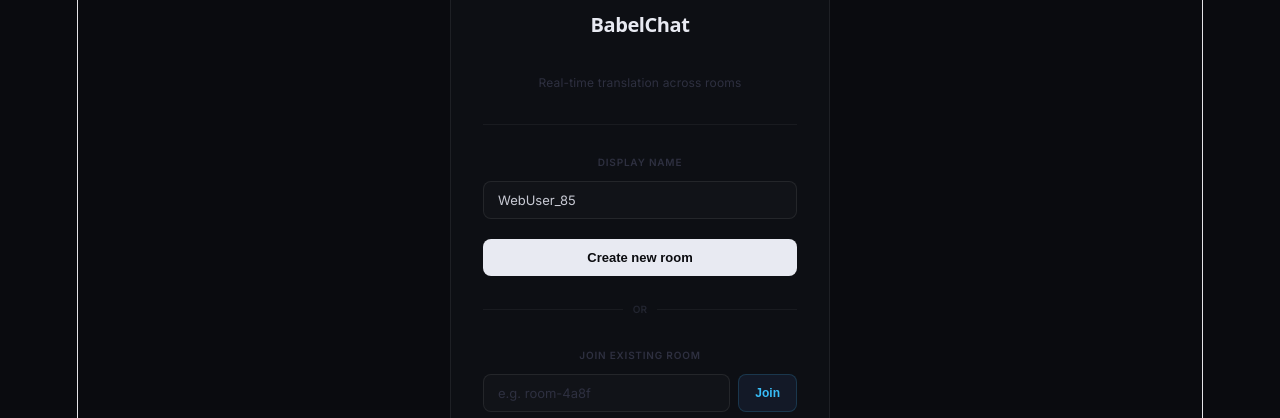
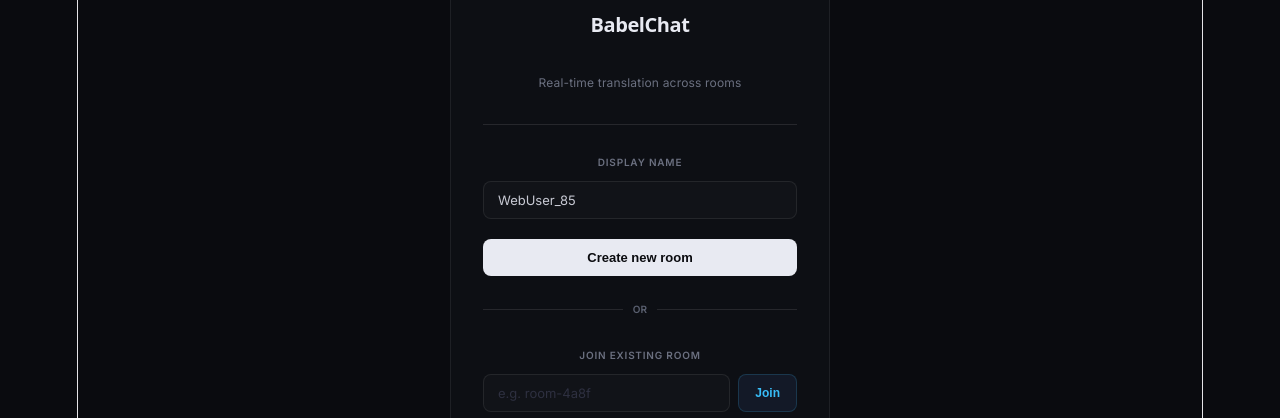
Before and after one commit to Jishnu-shukla/Task-schedular, a React app in the folder frontend/: page / in a window 1280 px wide. Shown: the part 204-622 px from the top of the page. Built offline with nearby package versions, Linux system fonts and the light colour scheme; the HTML template or start-up script is replaced by a standard one.

Commit message:
Updated UI 2

```diff
--- a/frontend/src/App.jsx
+++ b/frontend/src/App.jsx
@@ -38,7 +38,7 @@ const GlobalStyle = () => (
 );
 
 const FieldLabel = ({ children }) => (
-  <p style={{ fontSize: 10, color: '#2e3040', letterSpacing: '0.08em', fontWeight: 600, marginBottom: 6 }}>
+  <p style={{ fontSize: 10, color: '#6b7080', letterSpacing: '0.08em', fontWeight: 600, marginBottom: 6 }}>
     {children}
   </p>
 );
@@ -127,13 +127,13 @@ export default function App() {
               <h1 style={{ fontSize: 20, fontWeight: 600, color: '#e8eaf2', letterSpacing: '-0.02em' }}>
                 BabelChat
               </h1>
-              <p style={{ fontSize: 12, color: '#2e3040', marginTop: 4 }}>
+              <p style={{ fontSize: 12, color: '#6b7080', marginTop: 4 }}>
                 Real-time translation across rooms
               </p>
             </div>
 
             {/* Divider */}
-            <div style={{ height: '0.5px', background: 'rgba(255,255,255,0.05)', marginBottom: 24 }} />
+            <div style={{ height: '0.5px', background: 'rgba(255,255,255,0.1)', marginBottom: 24 }} />
 
             {/* Username */}
             <FieldLabel>DISPLAY NAME</FieldLabel>
@@ -160,9 +160,9 @@ export default function App() {
 
             {/* OR */}
             <div style={{ display: 'flex', alignItems: 'center', gap: 10, marginBottom: 20 }}>
-              <div style={{ flex: 1, height: '0.5px', background: 'rgba(255,255,255,0.05)' }} />
-              <span style={{ fontSize: 10, color: '#222530', fontWeight: 600 }}>OR</span>
-              <div style={{ flex: 1, height: '0.5px', background: 'rgba(255,255,255,0.05)' }} />
+              <div style={{ flex: 1, height: '0.5px', background: 'rgba(255,255,255,0.1)' }} />
+              <span style={{ fontSize: 10, color: '#5a6070', fontWeight: 600 }}>OR</span>
+              <div style={{ flex: 1, height: '0.5px', background: 'rgba(255,255,255,0.1)' }} />
             </div>
 
             {/* Join */}
@@ -270,8 +270,8 @@ export default function App() {
         }}>
           {messages.length === 0 ? (
             <div style={{ margin: 'auto', textAlign: 'center' }}>
-              <p style={{ fontSize: 13, color: '#1e2230' }}>Room is empty</p>
-              <p style={{ fontSize: 11, color: '#181c28', marginTop: 4 }}>
+              <p style={{ fontSize: 13, color: '#4a5060' }}>Room is empty</p>
+              <p style={{ fontSize: 11, color: '#3a4050', marginTop: 4 }}>
                 Share the room ID <span style={{ color: '#38bdf8' }}>{room}</span> to invite others
               </p>
             </div>
```
